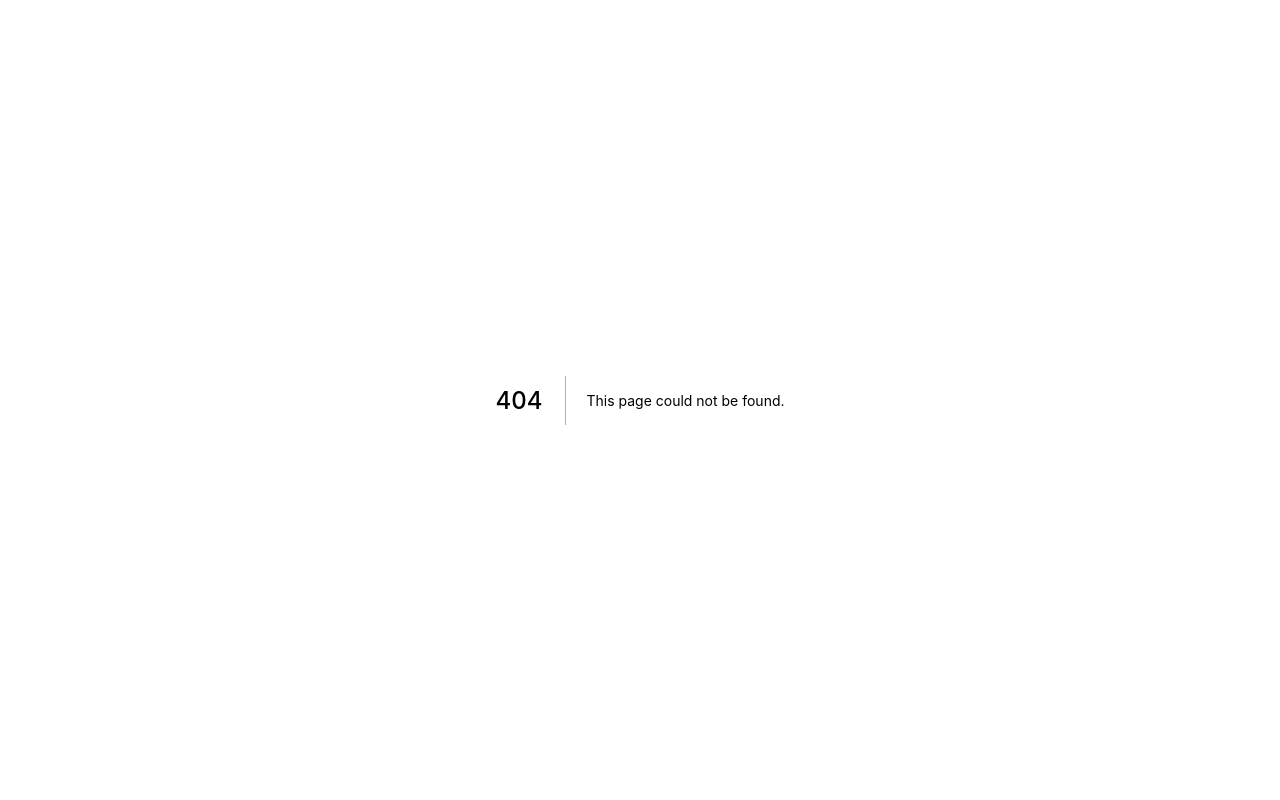
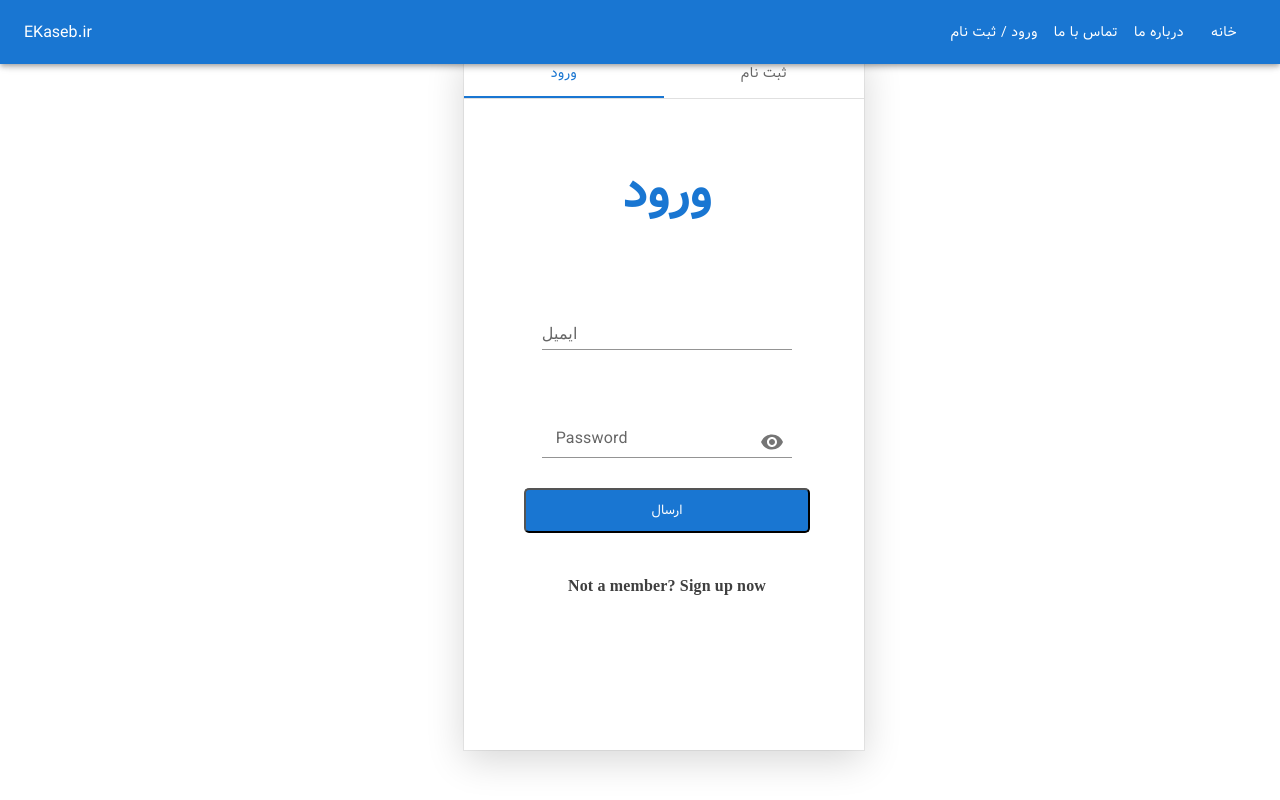
Before and after one commit to pouriya-chibaie-1/nextSite, a Next.js app: page /login in a window 1280 px wide. Before the commit this address had no page. Built offline with nearby package versions, Linux system fonts and the light colour scheme.

Commit message:
add login and register page

```diff
--- a/components/Footer.jsx
+++ b/components/Footer.jsx
@@ -1,7 +1,10 @@
 import React from 'react';
+import styles from '../styles/footer.module.scss';
+
 const Footer = () => {
+
     return (<>
-    <div>
+    <div className={styles.container}>
         FOOTER
     </div>
     </>  );
--- a/components/Header.jsx
+++ b/components/Header.jsx
@@ -17,7 +17,7 @@
 import {  useRouter } from 'next/router';
 
 const drawerWidth = 240;
-const navItems = [{name:"خانه",location:"/"},{name:"درباره ما",location:"/about"}, {name:"تماس با ما",location:"/contact"}];
+const navItems = [{name:"خانه",location:"/"},{name:"درباره ما",location:"/about"}, {name:"تماس با ما",location:"/contact"},, {name:"ورود / ثبت نام",location:"/login"}];
 
 function Header(props) {
   const router= useRouter()
--- /dev/null
+++ b/components/Login.js
@@ -0,0 +1,108 @@
+import { Formik } from 'formik';
+import React, { useState } from 'react';
+import Visibility from '@mui/icons-material/Visibility';
+import VisibilityOff from '@mui/icons-material/VisibilityOff';
+import {LoginBox,checkDivStyle,buttonFormStyle,divContainer,divContainerFlex,inputStyle,pushToLogOrReg,titleForm} from "./LoginStyle"
+import { FormControl, IconButton, Input, InputAdornment, InputLabel, TextField } from '@mui/material';
+// const useStyles = makeStyles({
+//   root: {
+//     "& .MuiInputBase-input": { fontFamily: "Vazir ", color: "black", fontSize: "13px", position: "relative" },
+//     "& .MuiFormLabel-root": { fontFamily: "Vazir ", fontSize: "13px", width: "100%", },
+//     "& label.Mui-focused": { fontFamily: "Vazir ", textAlign: "right", width: "100%" },
+//     "& label": {
+//       transformOrigin: "top right",
+//       right: 0,
+//     }
+//   }
+// });
+const  AuthLogin = () => {
+    const [showPassword, setShowPassword] = useState(false);
+      const handleClickShowPassword = () => {
+ setShowPassword(!showPassword)
+  };
+    // const muiStyles=useStyles()
+  return ( <>
+
+        <div
+          style={LoginBox}
+          className="w-80 h-108 mobile:w-full mobile:h-full"
+        >
+          <h1 style={titleForm}>ورود</h1>
+          <Formik
+       initialValues={{ email: '', password: '' }}
+       validate={values => {
+         const errors = {};
+         if (!values.email) {
+           errors.email = 'Required';
+         }
+         if (!values.password) {
+           errors.password = 'Required';
+         }
+          else if (
+           !/^[A-Z0-9._%+-]+@[A-Z0-9.-]+\.[A-Z]{2,}$/i.test(values.email)
+         ) {
+           errors.email = 'Invalid email address';
+         }
+         return errors;
+       }}
+       onSubmit={(values, { setSubmitting }) => { }   }
+     >
+       {({
+         values,
+         errors,
+         touched,
+         handleChange,
+         handleBlur,
+         handleSubmit,
+         isSubmitting,
+         /* and other goodies */
+       }) => (
+         <form onSubmit={handleSubmit} style={{width:"100%" ,display:"flex",alignItems:"center",flexDirection:"column",fontFamily:"Vazir"}}>
+
+         {/* className={muiStyles.root} */}
+           <TextField   variant='standard' label="ایمیل" sx={{width:"70%",margin:"30px 0px",fontFamily:"Vazir"}}/>
+           {<span style={{color:"red"}}>{errors.email && touched.email && errors.email}</span>}
+
+         <FormControl sx={{width:"70%",margin:"30px 0px"}}>
+
+         <InputLabel  htmlFor="standard-adornment-password">Password</InputLabel>
+          <Input
+            id="standard-adornment-password"
+            type={showPassword ? 'text' : 'password'}
+            value={values.password}
+            onChange={handleChange('password')}
+            endAdornment={
+              <InputAdornment position="end">
+                <IconButton
+                  aria-label="toggle password visibility"
+                  onClick={handleClickShowPassword}
+                >
+                  {values.showPassword ? <VisibilityOff /> : <Visibility />}
+                </IconButton>
+              </InputAdornment>
+            }
+          />
+         </FormControl>
+
+           {<span style={{color:"red",marginRight:"220px"}}>{errors.password && touched.password && errors.password}</span>}
+           <button type="submit"  style={buttonFormStyle} disabled={isSubmitting}>
+            ارسال
+           </button>
+         </form>
+       )}
+     </Formik>
+
+
+
+
+          <h4 onClick={"pushToRegister"} style={pushToLogOrReg}>
+            Not a member? Sign up now
+          </h4>
+
+          {/* <button style={buttonFormStyle} onClick={pushToRegister}>REGISTER</button> */}
+        </div>
+
+    </> );
+}
+
+export default AuthLogin;
--- /dev/null
+++ b/components/LoginStyle.js
@@ -0,0 +1,61 @@
+export const divContainer = {
+    width: "100vw",
+    height: "100vh",
+    display: "flex",
+    justifyContent: "center",
+    alignItems: "center",
+    background: "linear-gradient(180deg, rgba(189,74,141,1) 0%, rgba(109,76,153,1) 55%, rgba(46,78,174,1) 91%)"
+};
+export const divContainerFlex = {
+    width: "100%",
+    height: "100%",
+    display: "flex",
+    justifyContent: "center",
+    alignItems: "center",
+    background: "linear-gradient(180deg, rgba(189,74,141,1) 0%, rgba(109,76,153,1) 55%, rgba(46,78,174,1) 91%)"
+};
+export const LoginBox = {
+    background: "white",
+    display: "flex",
+    flexDirection: "column",
+    width: "358px",
+    height: "580px",
+    borderRadius: "10px",
+    alignItems: "center",
+};
+export const inputStyle = {
+    width: "100%",
+    height: "55px",
+    fontFamily: "Vazir",
+    color: "#black",
+    background: "#E7E7E7",
+    outline: "none",
+    borderRadius: "3px",
+    textAlign: "center"
+};
+export const buttonFormStyle = {
+    background: "#1976D2",
+    fontFamily: "Vazir",
+    width: "80%",
+    height: "45px",
+    color: "white",
+    borderRadius: "5px",
+    marginBottom: "20px",
+};
+export const checkDivStyle = {
+    width: "80%",
+    height: "40px",
+    display: "flex",
+    alignItems: "center",
+}
+export const titleForm = {
+    fontFamily: "Vazir",
+    fontSize: "50px",
+    color:"#1976D2",
+    marginBottom: "40px"
+}
+export const pushToLogOrReg = {
+    color: "#3F3F3F",
+    fontFamily: "Poppins",
+    cursor: "pointer"
+}
--- /dev/null
+++ b/components/Register.js
@@ -0,0 +1,8 @@
+const  AuthRegister = () => {
+    return ( <>
+
+        <h1>Register</h1>
+
+    </> );
+}
+export default AuthRegister;
--- /dev/null
+++ b/pages/login.js
@@ -0,0 +1,80 @@
+import * as React from 'react';
+import PropTypes from 'prop-types';
+import Tabs from '@mui/material/Tabs';
+import Tab from '@mui/material/Tab';
+import Typography from '@mui/material/Typography';
+import Box from '@mui/material/Box';
+import styles from '../styles/login.module.scss'
+import dynamic from 'next/dynamic';
+import Header from '../components/Header';
+// import AuthLogin from "../components/Login"
+// import AuthRegister from "../components/Register"
+const AuthLogin = dynamic(()=> import('../components/Login'),{ssr:false})
+const AuthRegister = dynamic(()=> import('../components/Register'),{ssr:false})
+function  TabPanel(props) {
+  const { children, value, index, ...other } = props;
+
+  return (
+    <div
+      role="tabpanel"
+      hidden={value !== index}
+      id={`simple-tabpanel-${index}`}
+      aria-labelledby={`simple-tab-${index}`}
+      {...other}
+    >
+      {value === index && (
+        <Box sx={{ p: 3 }}>
+          <Typography>{children}</Typography>
+        </Box>
+      )}
+    </div>
+  );
+}
+
+TabPanel.propTypes = {
+  children: PropTypes.node,
+  index: PropTypes.number.isRequired,
+  value: PropTypes.number.isRequired,
+};
+
+function a11yProps(index) {
+  return {
+    id: `simple-tab-${index}`,
+    'aria-controls': `simple-tabpanel-${index}`,
+  };
+}
+
+export default function BasicTabs() {
+  const [value, setValue] = React.useState(0);
+
+  const handleChange = (event, newValue) => {
+    setValue(newValue);
+  };
+
+  return (<>
+    <div className={styles.container}>
+  <Header/>
+<div className={styles.card}>
+
+    <Box sx={{ width: '100%' }}>
+      <Box sx={{ borderBottom: 1, borderColor: 'divider' }}>
+        <Tabs value={value} onChange={handleChange} aria-label="basic tabs example"sx={{"& .MuiButtonBase-root":{width:"50%"}}}>
+          <Tab  sx={{fontFamily:"Vazir"}} label="ورود" {...a11yProps(0)} />
+          <Tab  sx={{fontFamily:"Vazir"}} label="ثبت نام" {...a11yProps(1)} />
+        </Tabs>
+      </Box>
+      <TabPanel value={value} index={0} >
+       <AuthLogin/>
+      </TabPanel>
+      <TabPanel value={value} index={1} >
+       <AuthRegister/>
+      </TabPanel>
+
+    </Box>
+</div>
+
+    </div>
+    </>
+
+  );
+}
--- /dev/null
+++ b/styles/footer.module.scss
@@ -0,0 +1,5 @@
+.container{
+    width: 100vw;
+    background-color: aquamarine;
+    height: 300px;
+}
--- /dev/null
+++ b/styles/login.module.scss
@@ -0,0 +1,12 @@
+.container{
+    width: 100vw;
+    height: 100vh;
+    display: flex;
+    justify-content: center;
+    align-items: center;
+}
+.card{
+    width: 400px;
+    height: 700px;
+    box-shadow: rgba(0, 0, 0, 0.16) 0px 10px 36px 0px, rgba(0, 0, 0, 0.06) 0px 0px 0px 1px;
+}
```
Also changed, not shown: components/TabPageHome.js (+13 -11 lines), pages/index.js (+4 -4 lines), styles/Home.module.css (+12 -0 lines), styles/tab.module.scss (+8 -1 lines).
